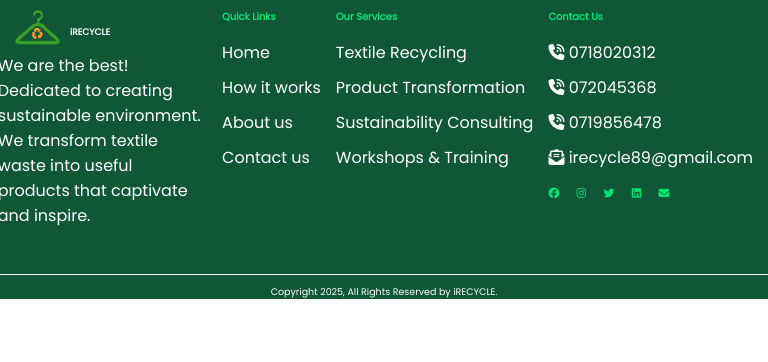
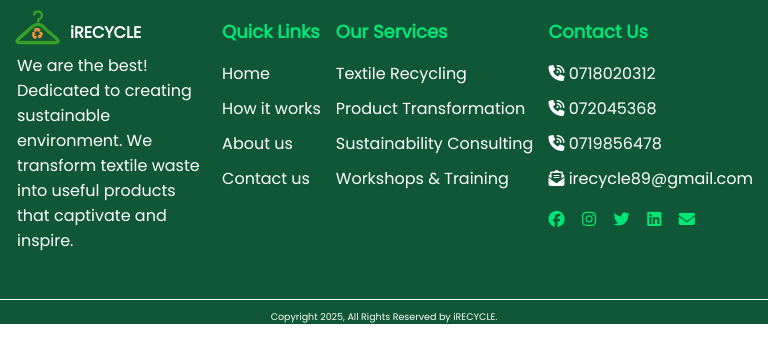
Before and after one commit to akirachix/imperial-informational, a plain HTML site: page index.html in a window 768 px wide. Drawn offline with Linux system fonts and the light colour scheme.

Commit message:
fit:added responsiveness

```diff
--- a/style.css
+++ b/style.css
@@ -209,14 +209,20 @@ hr {
 
     .footer-logo-details {
         margin-top: 10px;
+        font-size: 16px;
     }
 
     .footer-section h3 {
-        font-size: 1.1em;
+        font-size: 18px;
+    }
+
+    .footer-section ul{
+        font-size: 16px;
+
     }
 
     .footer-socials a {
-        font-size: 1.2em;
+        font-size: 1.8em;
         margin-right: 15px;
     }
 
@@ -227,8 +233,9 @@ hr {
     }
 
     .footer_section {
-        margin-left: -9%;
+        margin-left: 1%;
         margin-top: -1%;
+        font-size: 16px;
 
         text-align: start;
 
```
